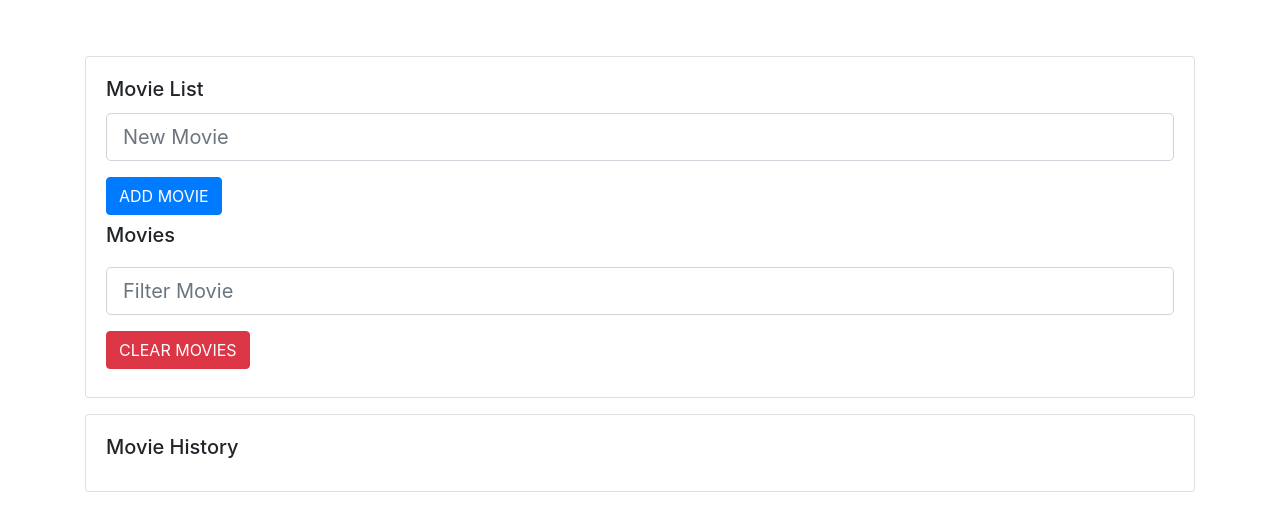
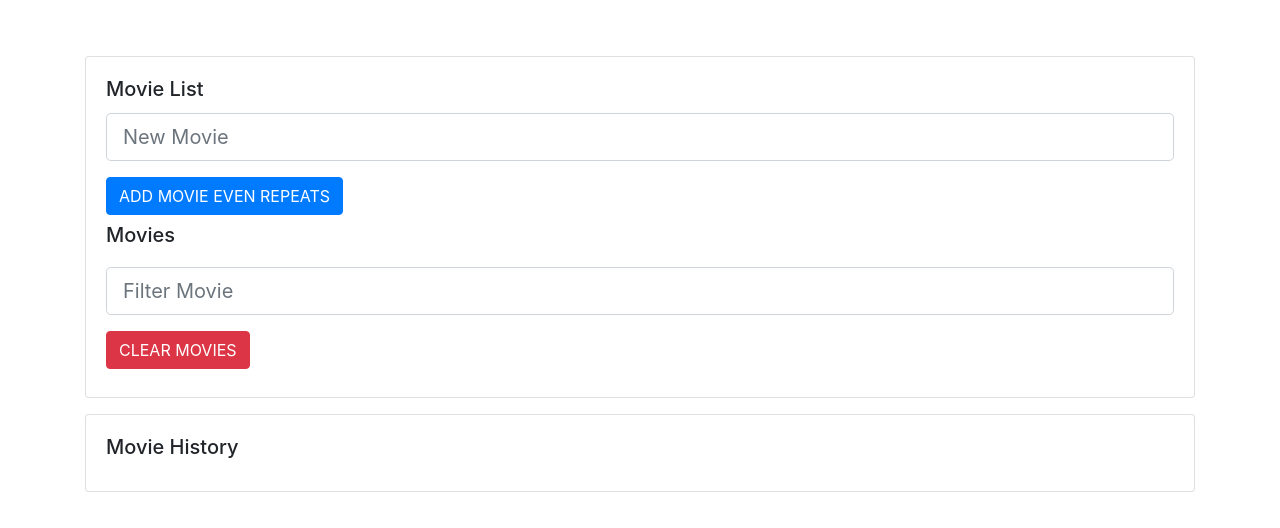
Before and after one commit to borealeo/anythingyouwant, a plain HTML site: page MovieStarterDir/movie/index.html in a window 1280 px wide. Drawn offline with nearby package versions, Linux system fonts and the light colour scheme.

Commit message:
uh it didnt add anything so im trying again

```diff
--- a/MovieStarterDir/movie/index.html
+++ b/MovieStarterDir/movie/index.html
@@ -1,6 +1,9 @@
 <!DOCTYPE html>
+<!-- This is a lab to test for pushing changes for issues-->
+<!-- I have no idea what to say for adding documentation but here it is-->
 <html lang="en">
   <head>
+
     <meta charset="UTF-8" />
     <meta name="viewport" content="width=device-width, initial-scale=1.0" />
     <meta http-equiv="X-UA-Compatible" content="ie=edge" />
@@ -36,7 +39,7 @@
                 class="btn btn-primary  my-2"
                 onclick="addMovie()"
               >
-                ADD MOVIE
+                ADD MOVIE EVEN REPEATS
               </button>
               <h5 class="card-title">Movies</h5>
               <ul class="list-group"></ul>
```
